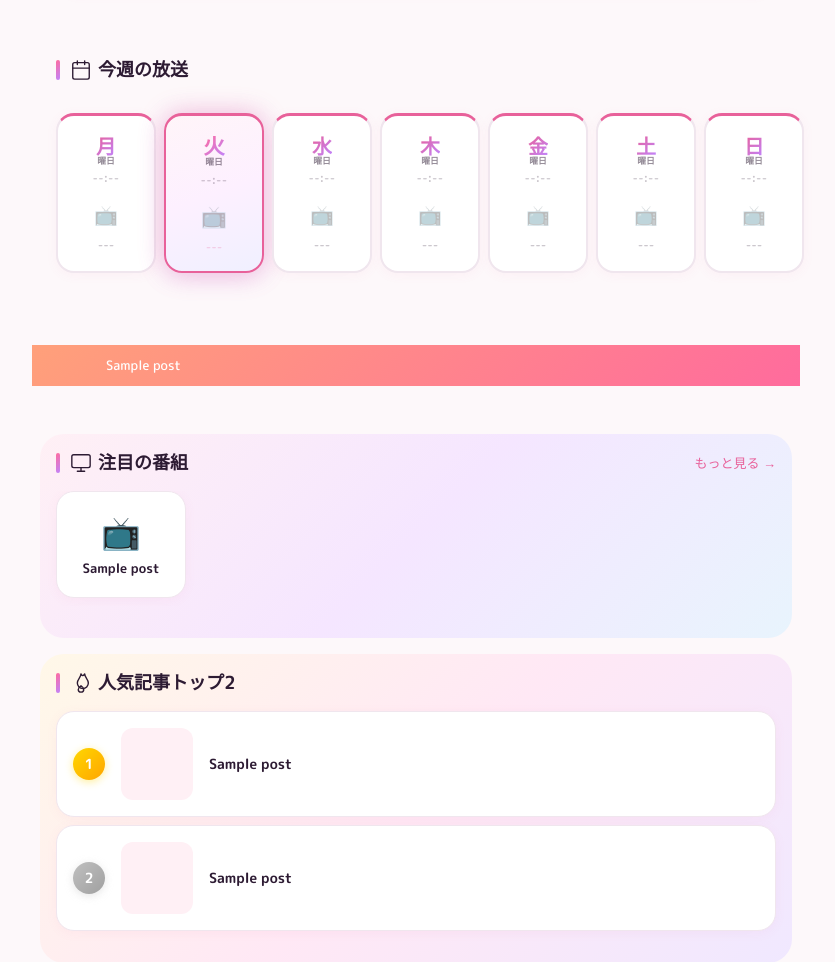
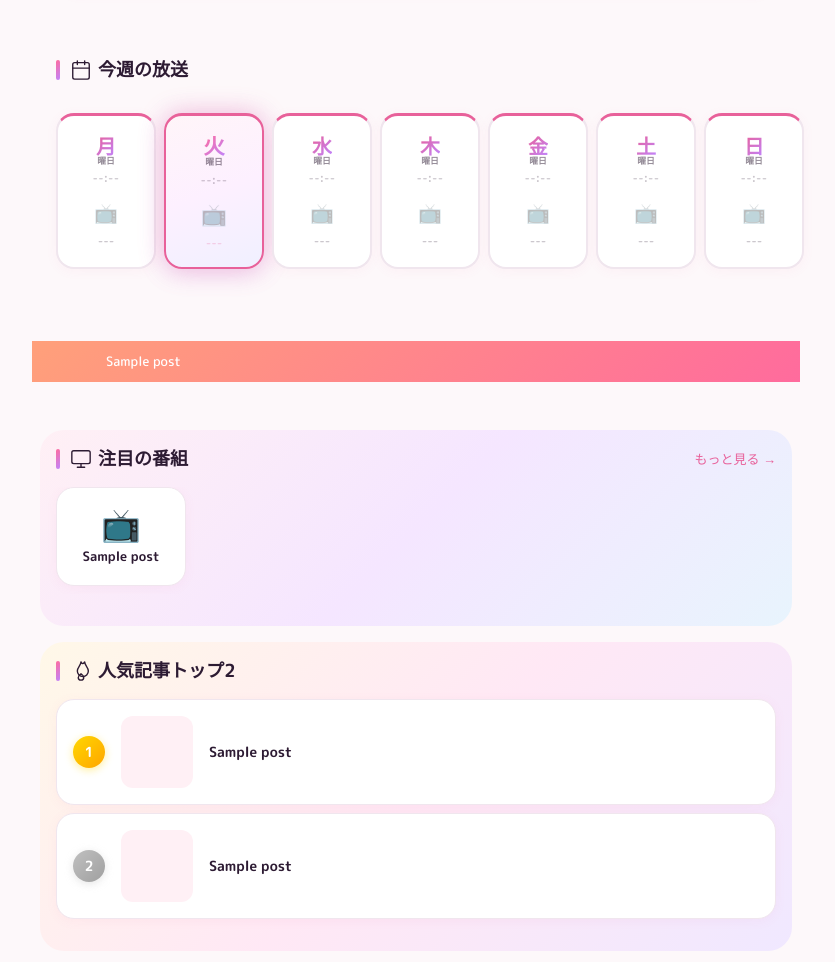
Before and after one commit to Jinrai-inc/lovefull-Thema, a WordPress theme: template front-page.php in a window 1280 px wide. Shown: the part 209-1171 px from the top of the page, without its empty margins (224-1059 px from the left). Run offline with PHP 8.4 and a stand-in for WordPress, Linux system fonts and the light colour scheme; the site name, menu and one post (Sample post) are stand-ins, and other content is empty; some libraries are stand-ins or nearby versions; some web fonts are replaced.

Commit message:
fix: 番組ロゴの切れ修正 + 注目番組ロゴを小さく調整
- schedule-card: overflow:hidden削除でロゴが切れないように
- schedule-card: ロゴ表示エリア56x36pxに調整
- show-card: ロゴを56x40pxに縮小

https://claude.ai/code/session_01LqkMvBSgmftwWBqbuNSggb

```diff
--- a/assets/css/pages.css
+++ b/assets/css/pages.css
@@ -495,8 +495,8 @@
 }
 
 .show-card__logo {
-    width: 64px;
-    height: 48px;
+    width: 56px;
+    height: 40px;
     margin: 0 auto var(--space-xs);
     display: flex;
     align-items: center;
@@ -504,8 +504,8 @@
 }
 
 .show-card__logo-img {
-    max-width: 64px;
-    max-height: 48px;
+    max-width: 56px;
+    max-height: 40px;
     width: auto;
     height: auto;
     object-fit: contain;
@@ -721,11 +721,10 @@
     opacity: 0.25;
 }
 
-/* --- Thumbnail / Emoji circle --- */
+/* --- Thumbnail / Logo --- */
 .schedule-card__thumb {
-    width: 52px;
-    height: 40px;
-    overflow: hidden;
+    width: 56px;
+    height: 36px;
     display: flex;
     align-items: center;
     justify-content: center;
@@ -734,12 +733,11 @@
 }
 
 .schedule-card__img {
-    max-width: 100%;
-    max-height: 100%;
+    max-width: 56px;
+    max-height: 36px;
     width: auto;
     height: auto;
     object-fit: contain;
-    border-radius: var(--radius-sm);
 }
 
 .schedule-card__emoji {
```
